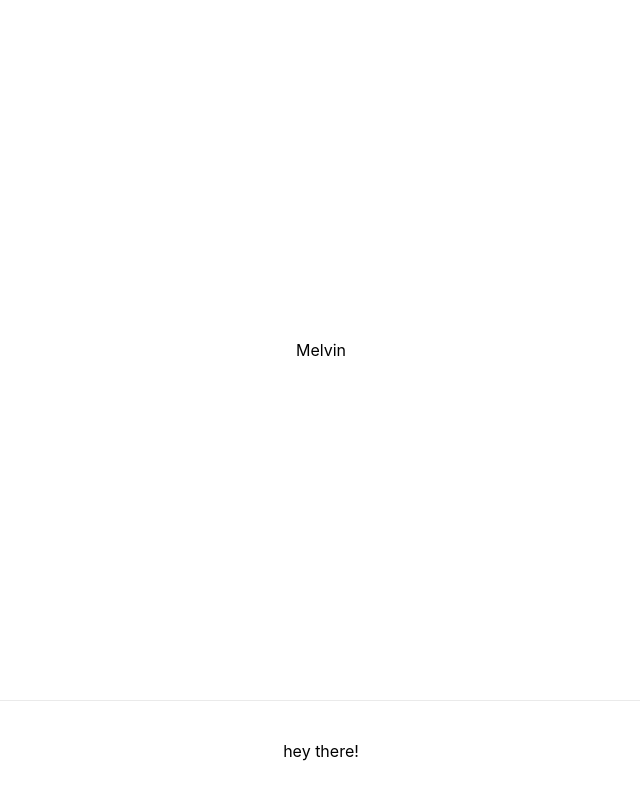
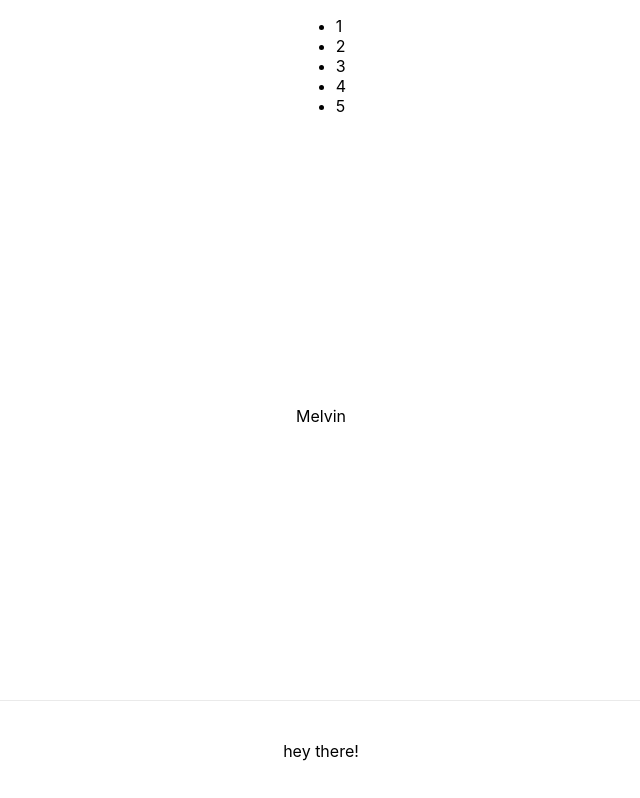
Before and after one commit to melvinrr25/nextjs-docker, a Next.js app: page / in a window 1280 px wide. Shown: the whole page, without its empty margins (319-959 px from the left). Built offline with nearby package versions, Linux system fonts and the light colour scheme.

Commit message:
added fake nav

```diff
--- a/pages/index.js
+++ b/pages/index.js
@@ -9,6 +9,16 @@ export default function Home() {
         <link rel="icon" href="/favicon.ico" />
       </Head>
 
+      <nav>
+        <ul>
+          <li><a href="">1</a></li>
+          <li><a href="">2</a></li>
+          <li><a href="">3</a></li>
+          <li><a href="">4</a></li>
+          <li><a href="">5</a></li>
+        </ul>
+      </nav>
+
       <main className={styles.main}>Melvin</main>
 
       <footer className={styles.footer}>
```
